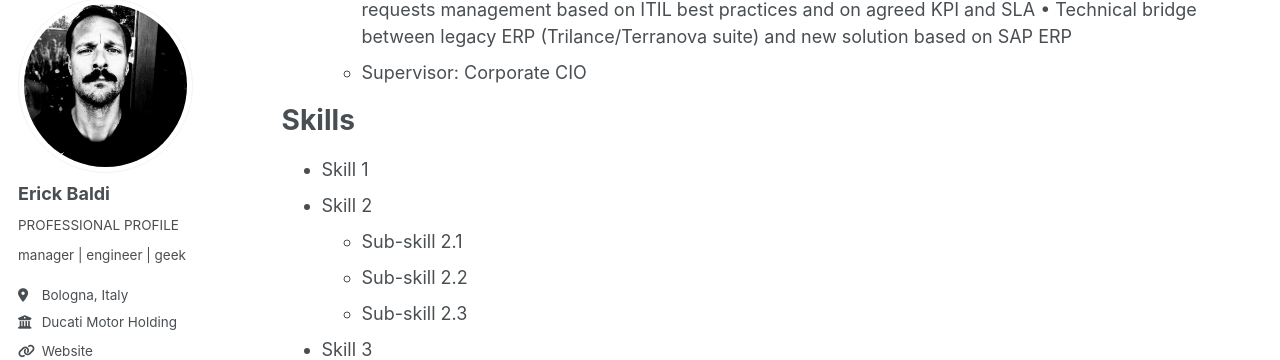
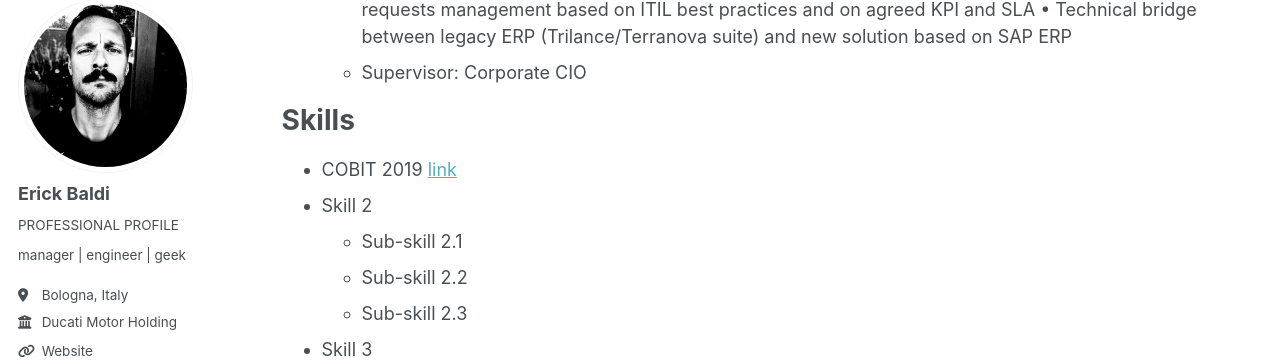
Before and after one commit to erickbaldi/erickbaldi.github.io, a Jekyll site: the page built from _pages/cv.md, in a window 1280 px wide and 900 px high, scrolled down 1005 px. Shown: the part 101-461 px from the top of the window. Built offline with Jekyll 4.4.1, drawn with Linux system fonts in a browser that asks for light colours; a script that is not in the unit is left out.

Commit message:
Update cv.md

```diff
--- a/_pages/cv.md
+++ b/_pages/cv.md
@@ -45,7 +45,7 @@ Work experience
 
 Skills
 ======
-* Skill 1
+* COBIT 2019 [link](https://www.credly.com/badges/a4715cb6-cf3a-481c-8448-95aacec8102b)
 * Skill 2
   * Sub-skill 2.1
   * Sub-skill 2.2
```
